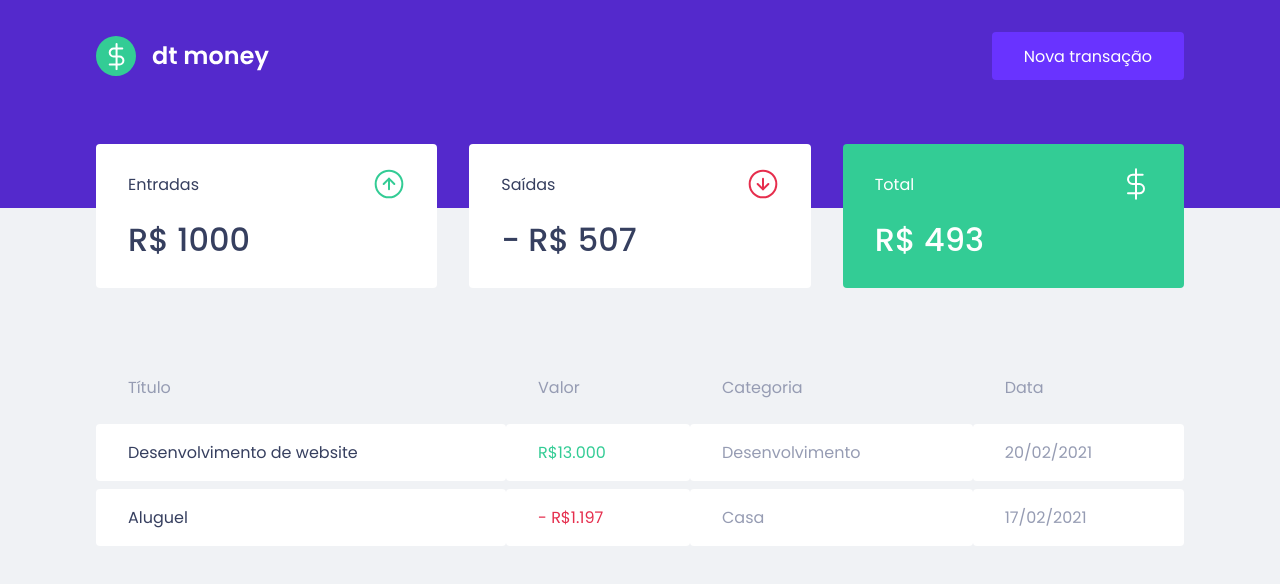
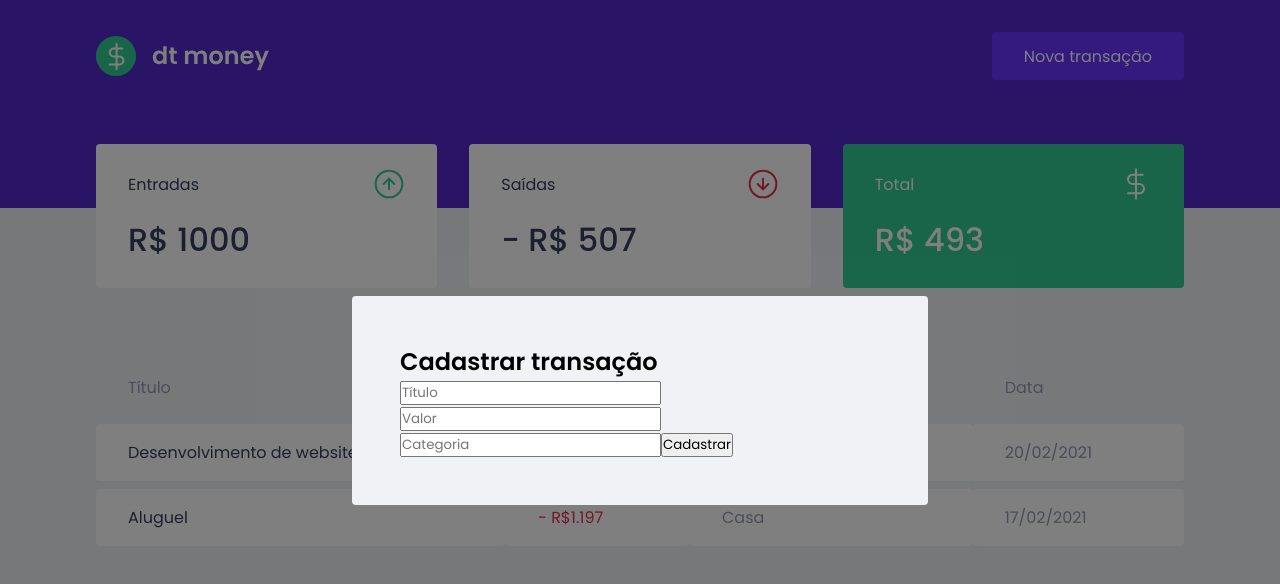
Before and after one commit to rafaelmach/Dt-Money-Ignite-ReactJS, a React (Create React App) app in the folder dtmoney/: page / in a window 1280 px wide. Both pictures are taken after a click on the button "Nova transação". Shown: the top 584 px of the page. Built offline with nearby package versions, Linux system fonts and the light colour scheme; no server answers; what miragejs would draw is missing.

Commit message:
Componente Modal

```diff
--- a/dtmoney/package.json
+++ b/dtmoney/package.json
@@ -7,6 +7,7 @@
     "miragejs": "^0.1.43",
     "react": "^17.0.2",
     "react-dom": "^17.0.2",
+    "react-modal": "^3.14.4",
     "react-scripts": "5.0.0",
     "styled-components": "^5.3.3",
     "web-vitals": "^2.1.0"
@@ -19,6 +20,7 @@
     "@types/node": "^16.7.13",
     "@types/react": "^17.0.20",
     "@types/react-dom": "^17.0.9",
+    "@types/react-modal": "^3.13.1",
     "@types/styled-components": "^5.1.24",
     "typescript": "^4.4.2"
   },
--- a/dtmoney/src/App.tsx
+++ b/dtmoney/src/App.tsx
@@ -1,12 +1,32 @@
 import { Dashboard } from "./components/Dashboard/Dashboard"
 import { Header } from "./components/Header/Header"
+import Modal from "react-modal"
 import { GlobalStyle } from "./styles/global"
+import { useState } from "react"
+import { TransactionModal } from "./components/TransactionModal/TransactionModal"
+
+Modal.setAppElement("#root")
 
 export const App = () => {
+  const [isNewTransactionModalOpen, setIsNewTransactionModalOpen] = useState(false)
+
+  // Sempre que uma função inicia com a palavra handle ...
+  // É uma função que o usuário clica em alguma coisa / executa alguma coisa
+  const handleOpenNewTransactionModal = () => {
+    setIsNewTransactionModalOpen(true)
+  }
+
+  const handleCloseNewTransactionModal = () => {
+    setIsNewTransactionModalOpen(false)
+  }
   return (
     <>
-      <Header />
+      <Header onOpenNewTransactionModal={handleOpenNewTransactionModal} />
       <Dashboard />
+      <TransactionModal
+      isOpen={isNewTransactionModalOpen}
+      onRequestClose={handleCloseNewTransactionModal} />
+
       <GlobalStyle />
     </>
   )
--- a/dtmoney/src/components/Header/Header.tsx
+++ b/dtmoney/src/components/Header/Header.tsx
@@ -1,12 +1,20 @@
+import { useState } from "react"
+
 import logoImg from "../../assets/logo.svg"
 import { Container, Content } from "./styles"
 
-export const Header = () => {
+interface HeaderProps {
+  onOpenNewTransactionModal: () => void
+}
+
+export const Header = ({onOpenNewTransactionModal}: HeaderProps) => {
   return (
     <Container>
       <Content>
         <img src={logoImg} alt="DT Money" />
-        <button type="button">Nova transação</button>
+        <button type="button" onClick={onOpenNewTransactionModal}>
+          Nova transação
+        </button>
       </Content>
     </Container>
   )
--- /dev/null
+++ b/dtmoney/src/components/TransactionModal/TransactionModal.tsx
@@ -0,0 +1,41 @@
+import Modal from "react-modal"
+import { Container } from "./styles";
+
+interface TransactionModalProps {
+  isOpen: boolean;
+  onRequestClose: () => void
+}
+
+// A estilização do Modal ficou no global.ts mas eu poderia colocar também
+// no prórpio componente TransactionModal
+
+export const TransactionModal = ({ isOpen, onRequestClose }: TransactionModalProps) => {
+  return (
+    <Modal
+    isOpen={isOpen}
+    onRequestClose={onRequestClose}
+    overlayClassName="react-modal-overlay"
+    className="react-modal-content"
+    >
+      <Container>
+      <h2>Cadastrar transação</h2>
+
+      <input
+        placeholder="Título"
+      />
+      <input
+        type="number"
+        placeholder="Valor"
+      />
+      <input
+        placeholder="Categoria"
+      />
+
+      <button type="submit">
+        Cadastrar
+      </button>
+
+      </Container>
+    </Modal>
+  )
+}
--- /dev/null
+++ b/dtmoney/src/components/TransactionModal/styles.ts
@@ -0,0 +1,5 @@
+import styled from "styled-components"
+
+export const Container = styled.form`
+
+`
--- a/dtmoney/src/styles/global.ts
+++ b/dtmoney/src/styles/global.ts
@@ -57,6 +57,35 @@
     cursor: not-allowed;
   }
 
+  .react-modal-overlay {
+    background: rgba(0, 0, 0, 0.5);
+
+    position: fixed;
+    top: 0;
+    bottom: 0;
+    right: 0;
+    left: 0;
+
+    display: flex;
+    align-items: center;
+    justify-content: center;
+
+  }
+
+  // Abaixo: Se a tela estiver com mais de 576px esse vai ser o tamanho máximo do Modal
+  // Se a tela estiver menor que 576px o Modal vai ocupar 100% da tela.
+// width: 100%;
+// max-width: 576px;
+
+  .react-modal-content {
+    width: 100%;
+    max-width: 576px;
+    background: var(--background);
+    padding: 3rem;
+    position: relative;
+    border-radius: 0.25rem;
+  }
+
 
 
 `
```
Also changed, not shown: 1 other file (tests, documents, lock files or other folders).
